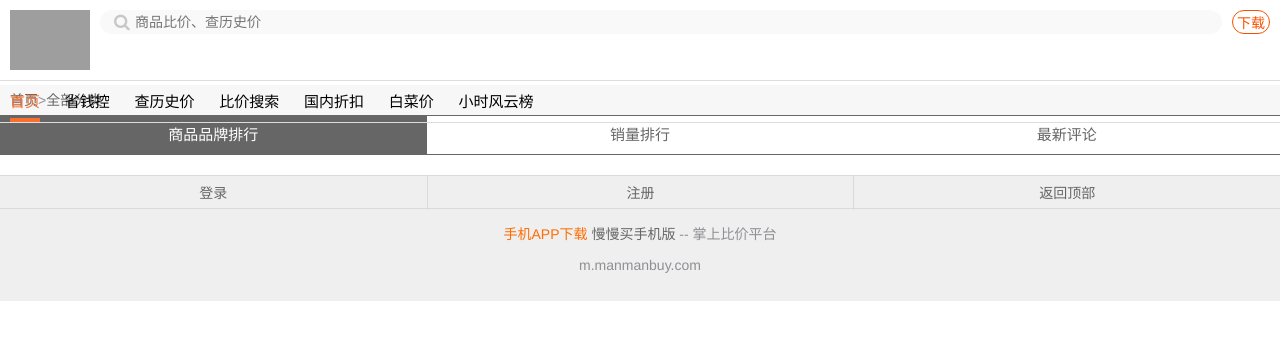
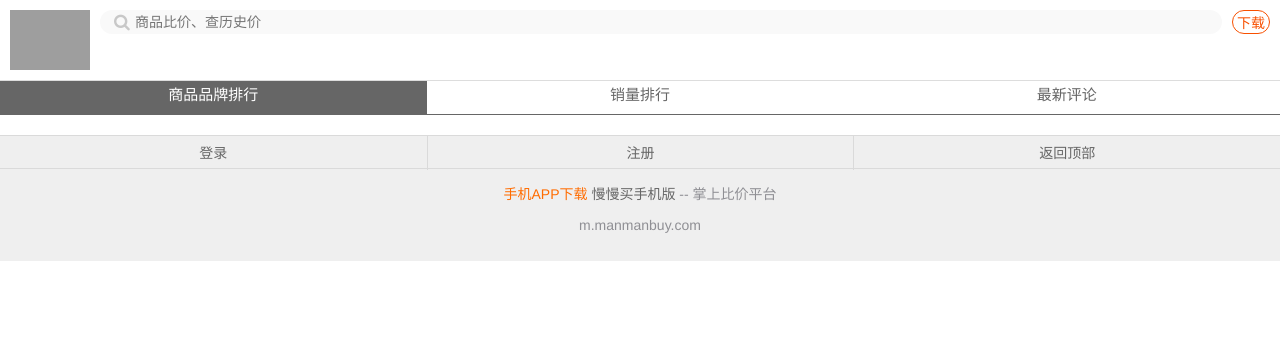
Before and after one commit to skyeyy/MMB, a plain HTML site: page mmb/brand-content.html in a window 1280 px wide. Drawn offline with Linux system fonts and the light colour scheme; no server answers; grey boxes are pictures that could not be loaded.

Commit message:
第三次提交, 修改品牌排行的header部分

```diff
--- a/mmb/brand-content.html
+++ b/mmb/brand-content.html
@@ -22,17 +22,6 @@
                 <i class="fa fa-search"></i>
             </form>
             <a href="#" class="download">下载</a>
-        </div>
-        <div class="nav">
-            <ul>
-                <li class="active"><a href="index.html">首页</a></li>
-                <li><a href="#">省钱控</a></li>
-                <li><a href="#">查历史价</a></li>
-                <li><a href="#">比价搜索</a></li>
-                <li><a href="#">国内折扣</a></li>
-                <li><a href="#">白菜价</a></li>
-                <li><a href="#">小时风云榜</a></li>
-            </ul>
         </div>
     </header>
     <!-- 主体 -->
--- a/mmb/less/brand-content.less
+++ b/mmb/less/brand-content.less
@@ -1,6 +1,12 @@
 // 导入base文件
 @import "./base.less";
 /* 头部 */
+body {
+    padding-top: .45rem;
+}
+#header {
+    height: auto;
+}
 
 #main {
     .directory {
```
Also changed, not shown: mmb/less/brand-content.css.
